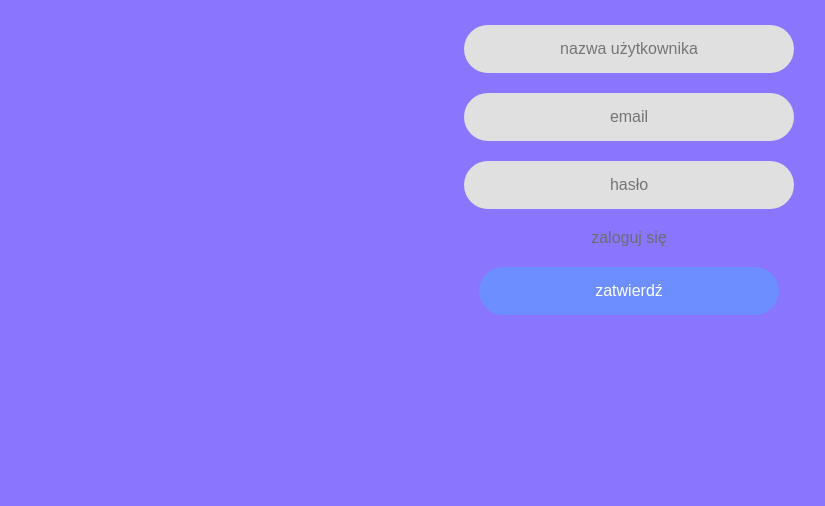
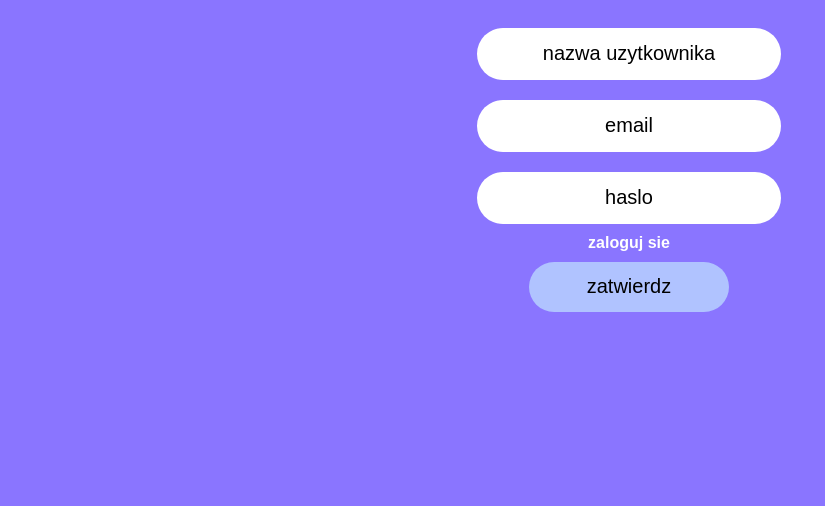
Before and after one commit to blackkuba/karaoke, a plain HTML site: page rejestracja.html in a window 1280 px wide. Shown: the part 294-800 px from the top of the page, without its empty margins (11-836 px from the left). Drawn offline with Linux system fonts and the light colour scheme.

Commit message:
minor tweaks login/register

```diff
--- a/login.css
+++ b/login.css
@@ -24,45 +24,51 @@ body {
     font-size: 20px;
     color: white;
 }
-.container {
-    text-align: center;
-}
+
 h1 {
     color: white;
     font-size: 48px;
     margin-bottom: 40px;
+    text-align: center;
 }
-.input-container {
-    margin-bottom: 20px;
+
+form{
+
+    display: flex;
+    flex-direction: column;
+    align-items: center;
+
 }
-.input-container input {
+
+a{
+
+    color: #ffffff;
+    text-decoration: none;
+    font-weight: bold;
+
+}
+
+input{
+
+    border-radius:  30px;
+    height: 50px;
     width: 300px;
-    padding: 15px;
+    margin: 10px;
+    text-align: center;
     border: none;
-    border-radius: 25px;
-    background-color: #E0E0E0;
-    text-align: center;
-    font-size: 16px;
+    font-family: Arial, sans-serif;
+    font-size: 20px;
+
 }
-.input-container a {
-    display: block;
-    margin-top: 10px;
-    color: #6D6D6D;
-    text-decoration: none;
+
+.submit{
+
+    background-color: #b0c3ff;
+    width: 200px;
+    cursor: pointer;
+
 }
-.input-container a:hover {
-    text-decoration: underline;
-}
-.submit-btn {
-    width: 300px;
-    padding: 15px;
-    border: none;
-    border-radius: 25px;
-    background-color: #6D8EFF;
-    color: white;
-    font-size: 16px;
-    cursor: pointer;
-}
-.submit-btn:hover {
+
+.submit:hover {
     background-color: #5A75FF;
 }
--- a/rejestracja.css
+++ b/rejestracja.css
@@ -24,45 +24,51 @@ body {
     font-size: 20px;
     color: white;
 }
-.container {
-    text-align: center;
-}
+
 h1 {
     color: white;
     font-size: 48px;
     margin-bottom: 40px;
+    text-align: center;
 }
-.input-container {
-    margin-bottom: 20px;
+
+form{
+
+    display: flex;
+    flex-direction: column;
+    align-items: center;
+
 }
-.input-container input {
+
+a{
+
+    color: #ffffff;
+    text-decoration: none;
+    font-weight: bold;
+
+}
+
+input{
+
+    border-radius:  30px;
+    height: 50px;
     width: 300px;
-    padding: 15px;
+    margin: 10px;
+    text-align: center;
     border: none;
-    border-radius: 25px;
-    background-color: #E0E0E0;
-    text-align: center;
-    font-size: 16px;
+    font-family: Arial, sans-serif;
+    font-size: 20px;
+
 }
-.input-container a {
-    display: block;
-    margin-top: 10px;
-    color: #6D6D6D;
-    text-decoration: none;
+
+.submit{
+
+    background-color: #b0c3ff;
+    width: 200px;
+    cursor: pointer;
+
 }
-.input-container a:hover {
-    text-decoration: underline;
-}
-.submit-btn {
-    width: 300px;
-    padding: 15px;
-    border: none;
-    border-radius: 25px;
-    background-color: #6D8EFF;
-    color: white;
-    font-size: 16px;
-    cursor: pointer;
-}
-.submit-btn:hover {
+
+.submit:hover {
     background-color: #5A75FF;
 }
--- a/rejestracja.html
+++ b/rejestracja.html
@@ -1,12 +1,10 @@
-
-
 <!DOCTYPE html>
 <html lang="en">
 <head>
     <meta charset="UTF-8">
     <meta name="viewport" content="width=device-width, initial-scale=1.0">
-    <title>Document</title>
-    <link rel="stylesheet" href="rejestracja.css">
+    <title>Rejestracja</title>
+    <link rel="stylesheet" href="login.css">
 </head>
 <body>
     <div class="logo">
@@ -19,23 +17,13 @@
         <h1>
             Rejestracja
         </h1>
-        <div class="input-container">
-            <input placeholder="nazwa użytkownika" type="text"/>
-        </div>
-        <div class="input-container">
-            <input placeholder="email" type="email"/>
-        </div>
-        <div class="input-container">
-            <input placeholder="hasło" type="password"/>
-        </div>
-        <div class="input-container">
-            <a href="login.html">
-                zaloguj się
-            </a>
-        </div>
-        <button class="submit-btn">
-            zatwierdź
-        </button>
+        <form action="#">
+            <input type="text" value="nazwa uzytkownika">
+            <input type="text" value="email">
+            <input type="text" value="haslo">
+            <a href="login.html">zaloguj sie</a>
+            <input class="submit" type="submit" value="zatwierdz">
+        </form>
     </div>
 </body>
 </html>
```
Also changed, not shown: login.html (+6 -14 lines).
